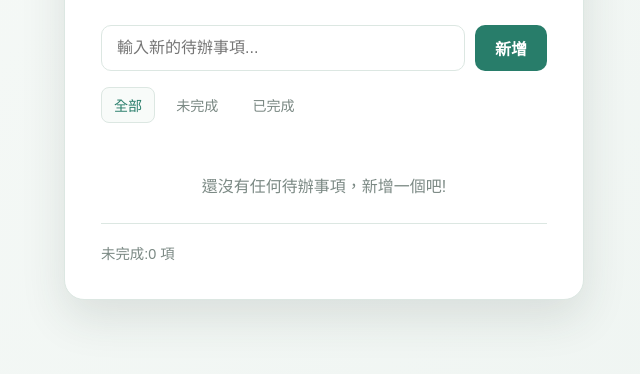
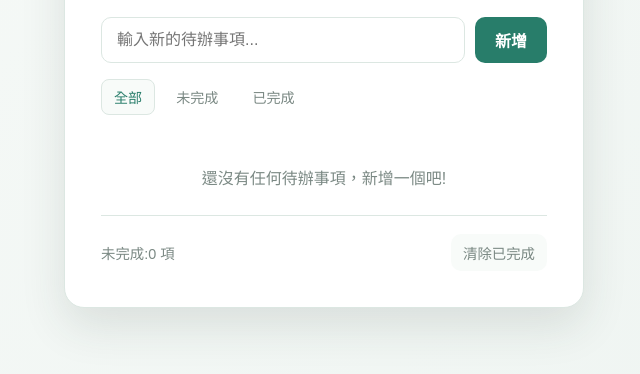
Before and after one commit to swcxgv/swcxgv, a plain HTML site: page index.html in a window 1280 px wide. Shown: the part 322-696 px from the top of the page, without its empty margins (316-956 px from the left). Drawn offline with Linux system fonts and the light colour scheme.

Commit message:
fix: clear completed todos in bulk (#4)

```diff
--- a/app.js
+++ b/app.js
@@ -5,6 +5,7 @@ const todoInput = document.querySelector("#todo-input");
 const todoList = document.querySelector("#todo-list");
 const emptyState = document.querySelector("#empty-state");
 const remainingCount = document.querySelector("#remaining-count");
+const clearCompletedButton = document.querySelector("#clear-completed-button");
 const themeToggle = document.querySelector("#theme-toggle");
 const filterButtons = document.querySelectorAll(".filter-button");
 const THEME_STORAGE_KEY = "offline-todo-theme";
@@ -97,6 +98,7 @@ function renderTodos() {
   } else if (currentFilter === "completed") {
     emptyState.textContent = "目前沒有已完成的待辦事項。";
   }
+  clearCompletedButton.disabled = !todos.some((todo) => todo.completed);
   remainingCount.textContent = `未完成:${todos.filter((todo) => !todo.completed).length} 項`;
 }
 
@@ -123,6 +125,23 @@ function deleteTodo(id) {
   saveTodos();
   renderTodos();
 }
+
+function clearCompletedTodos() {
+  if (!todos.some((todo) => todo.completed)) {
+    return;
+  }
+
+  const confirmed = window.confirm("確定要清除所有已完成的待辦事項嗎？此操作無法復原。");
+  if (!confirmed) {
+    return;
+  }
+
+  todos = todos.filter((todo) => !todo.completed);
+  saveTodos();
+  renderTodos();
+}
+
+clearCompletedButton.addEventListener("click", clearCompletedTodos);
 
 todoForm.addEventListener("submit", (event) => {
   event.preventDefault();
--- a/index.html
+++ b/index.html
@@ -38,6 +38,7 @@
 
     <footer class="todo-footer">
       <span id="remaining-count">未完成:0 項</span>
+      <button class="clear-completed-button" id="clear-completed-button" type="button" aria-label="清除所有已完成的待辦事項" disabled>清除已完成</button>
     </footer>
   </main>
 
--- a/styles.css
+++ b/styles.css
@@ -236,11 +236,38 @@ h1 {
 }
 
 .todo-footer {
+  display: flex;
+  align-items: center;
+  justify-content: space-between;
+  gap: 12px;
   margin-top: 24px;
   padding-top: 18px;
   color: var(--color-muted);
   font-size: 0.9rem;
   border-top: 1px solid var(--color-border);
+}
+
+.clear-completed-button {
+  flex: 0 0 auto;
+  padding: 8px 12px;
+  color: var(--color-button-text);
+  font: inherit;
+  font-size: 0.9rem;
+  background: var(--color-primary);
+  border: 0;
+  border-radius: var(--radius-control);
+  cursor: pointer;
+  transition: background-color 160ms ease;
+}
+
+.clear-completed-button:hover:not(:disabled) {
+  background: var(--color-primary-dark);
+}
+
+.clear-completed-button:disabled {
+  color: var(--color-muted);
+  background: var(--color-item);
+  cursor: not-allowed;
 }
 
 .sr-only {
```
